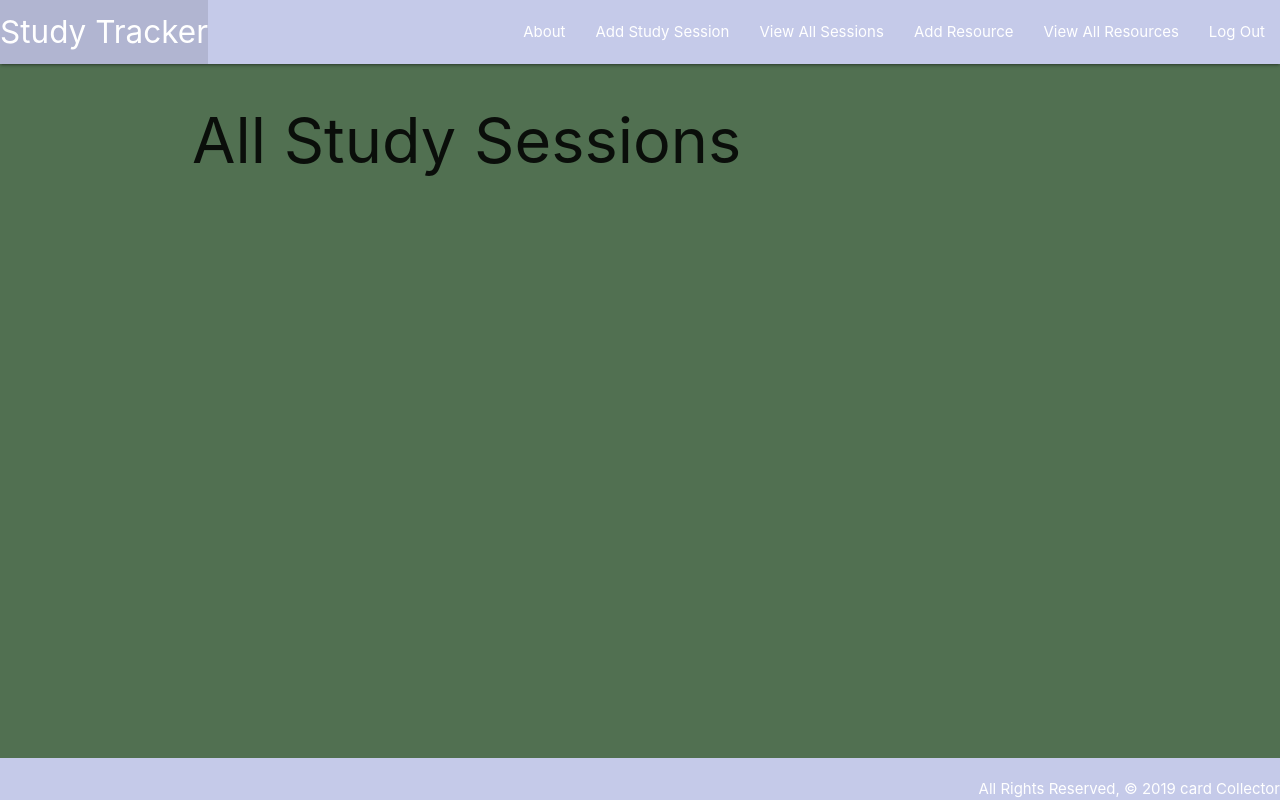
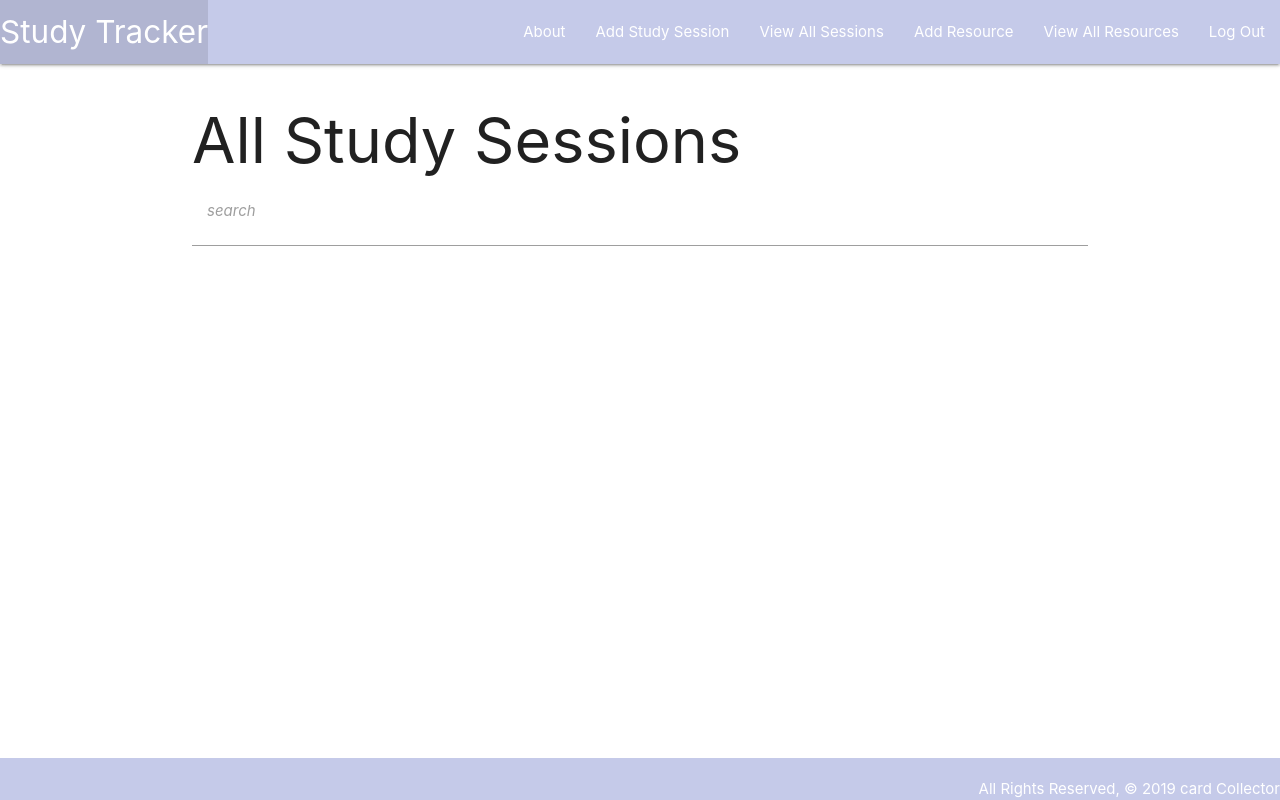
Before and after one commit to yayakix/study-habit-tracker, a Django app: page /cards/ in a window 1280 px wide. Run offline with Django 4.2, Linux system fonts and the light colour scheme; the visitor is signed in with stand-in values (Sample User, id 1); data that the repository does not hold is empty.

Commit message:
save before changing model

```diff
--- a/studytracker/main_app/static/css/style.css
+++ b/studytracker/main_app/static/css/style.css
@@ -2,7 +2,6 @@ body {
   display: flex;
   min-height: 100vh;
   flex-direction: column;
-  background-color: rgb(81, 112, 81);
 }
 
 main {
@@ -11,12 +10,5 @@ main {
 
 footer {
   padding-top: 0;
-  /* text-align: right; */
+  text-align: right;
 }
-img {
-  max-width: 300px;
-}
-.sessioncontainer {
-  background-color: antiquewhite;
-  color: black;
-}
--- a/studytracker/main_app/templates/base.html
+++ b/studytracker/main_app/templates/base.html
@@ -30,7 +30,10 @@
               <a href="/" class="left brand-logo"> Study Tracker</a>
             </li>
           </ul>
+
           <ul class="right">
+
+
           <li><a href="{% url 'about' %}">About</a></li>
 {% if user.is_authenticated %}
 <li><a href="{% url 'cards_create' %}">Add Study Session</a></li>
--- a/studytracker/main_app/templates/cards/index.html
+++ b/studytracker/main_app/templates/cards/index.html
@@ -1,15 +1,22 @@
 {% extends 'base.html' %} {% block content %}
 
 <h1>All Study Sessions</h1>
-<div class="sessioncontainer">
+  <form>
+        <div class="input-field">
+          <input id="search" type="search" required>
+          <label class="label-icon" for="search"><i class="material-icons">search</i></label>
+          <i class="material-icons">close</i>
+        </div>
+      </form>
+<div class="sessioncontainer row">
 {% for card in cards %}
 
-<div class="card">
+<div class="card hoverable col s5"  style="height: 265px; margin: 5px">
   <!-- add this single line below -->
   <a href="/cards/{{ card.id }}">
   <div class="card-content">
             <div class="row">
-      <div class="col s6">
+      <div class="col s5">
      <span class="card-title">{{ card.name }}</span>
     <p>Topic: {{ card.topic }}</p>
     <p>Description: {{ card.description }}</p>
```
Also changed, not shown: studytracker/main_app/templates/cards/detail.html (+5 -3 lines), studytracker/main_app/templates/toys/index.html (+8 -2 lines).
